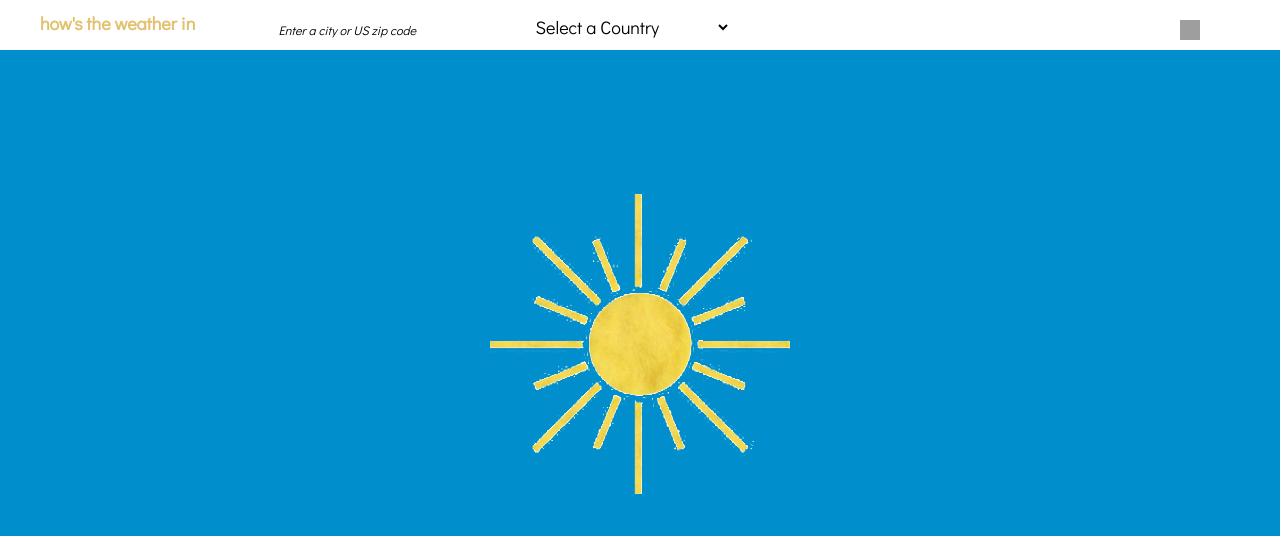
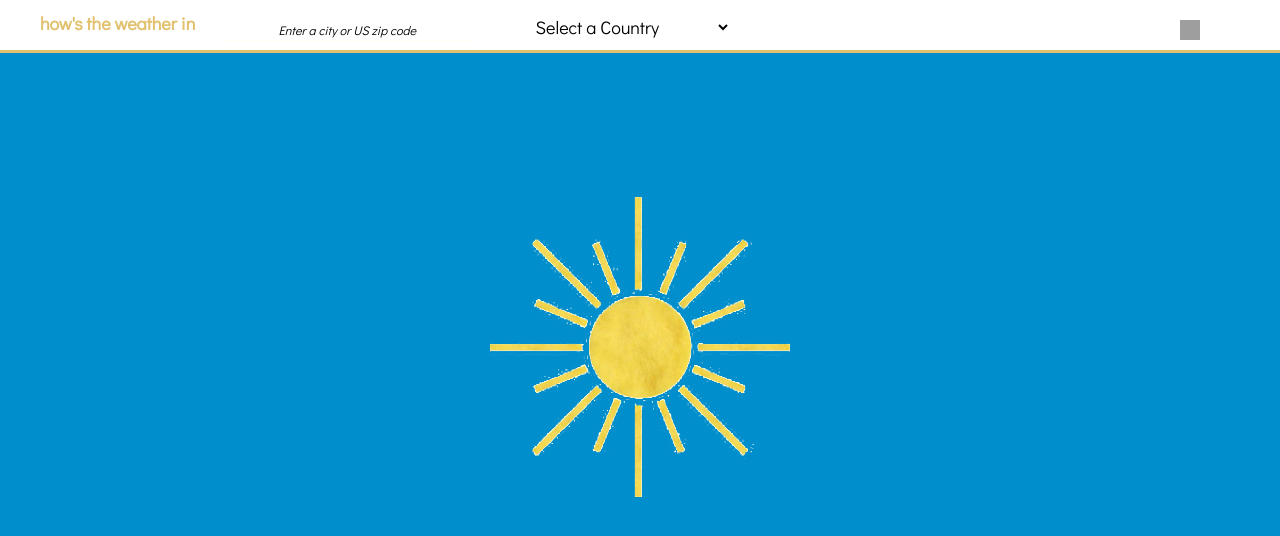
Before and after one commit to tova-moskowitz/weather-app, a React (Create React App) app: page / in a window 1280 px wide. Shown: the top 536 px of the page. Built offline with nearby package versions, Linux system fonts and the light colour scheme; grey boxes are pictures that could not be loaded.

Commit message:
styling border to top bar

```diff
--- a/src/App.css
+++ b/src/App.css
@@ -17,6 +17,7 @@ html {
   font-family: "Didact Gothic";
   background: #fff;
   height: 50px;
+  border-bottom: 3px #e1c16e solid;
 }
 
 .beforeInput {
```
